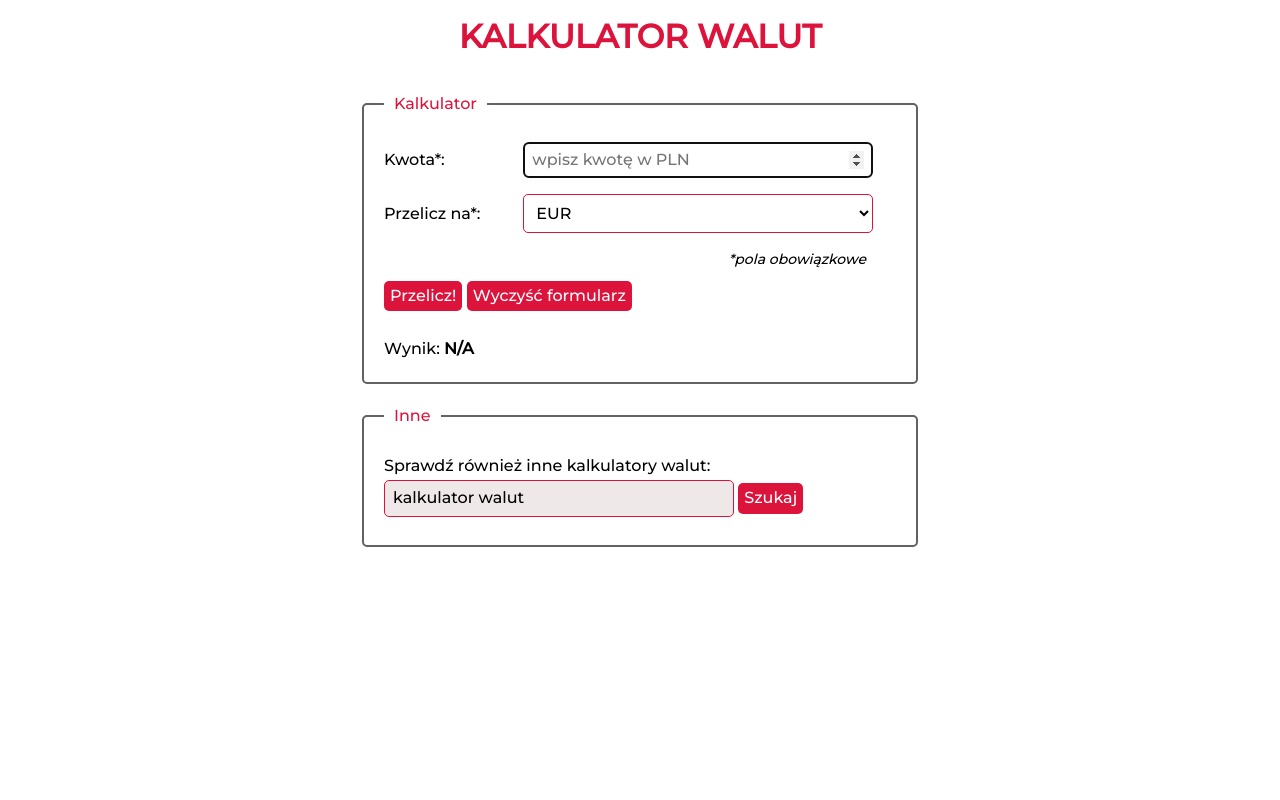
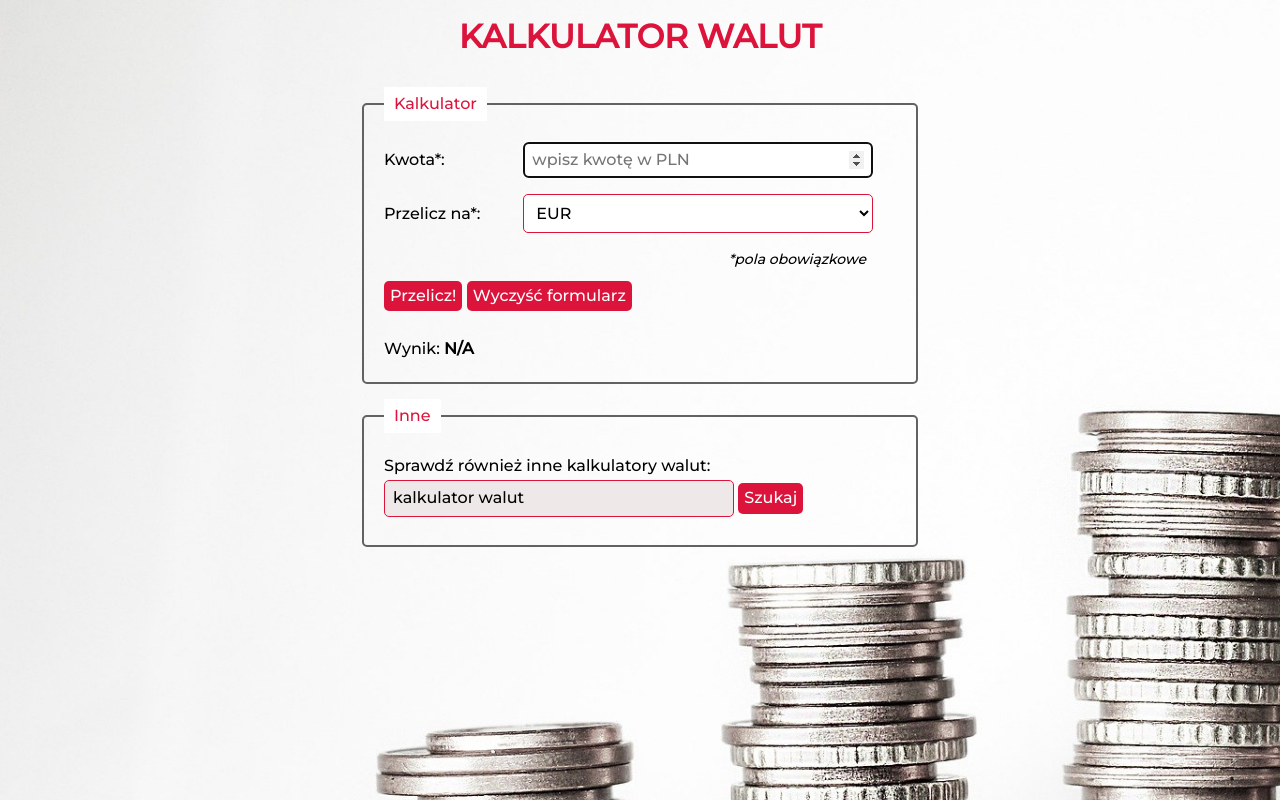
Before and after one commit to monikanolbert/currency-conventer, a plain HTML site: page index.html in a window 1280 px wide. Drawn offline with nearby package versions, Linux system fonts and the light colour scheme.

Commit message:
background image added

```diff
--- a/css/style.css
+++ b/css/style.css
@@ -14,4 +14,6 @@ html {
     margin: 0 auto;
     padding: 0 20px;
     line-height: 1.5;
+    background-image: url(../images/background_money.jpg);
+    background-size: 1800px;
 }
```
Also changed, not shown: images/background_money.jpg (added).
